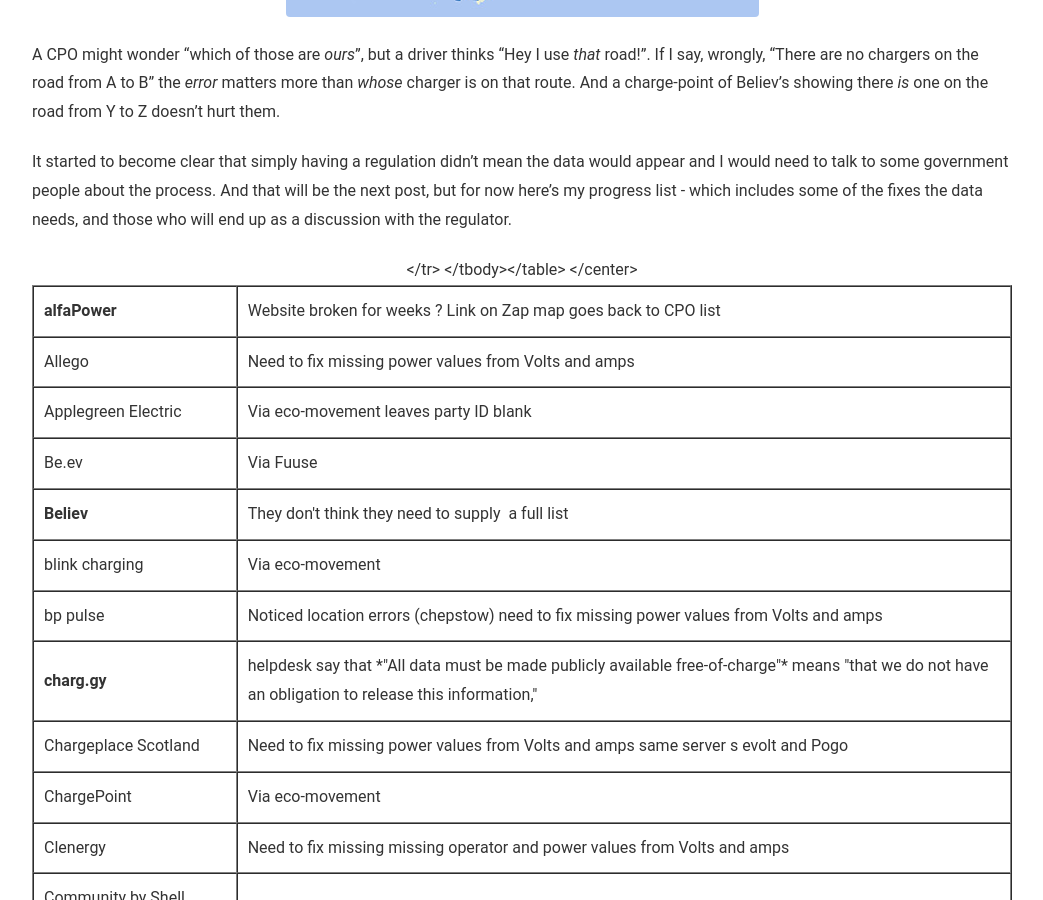
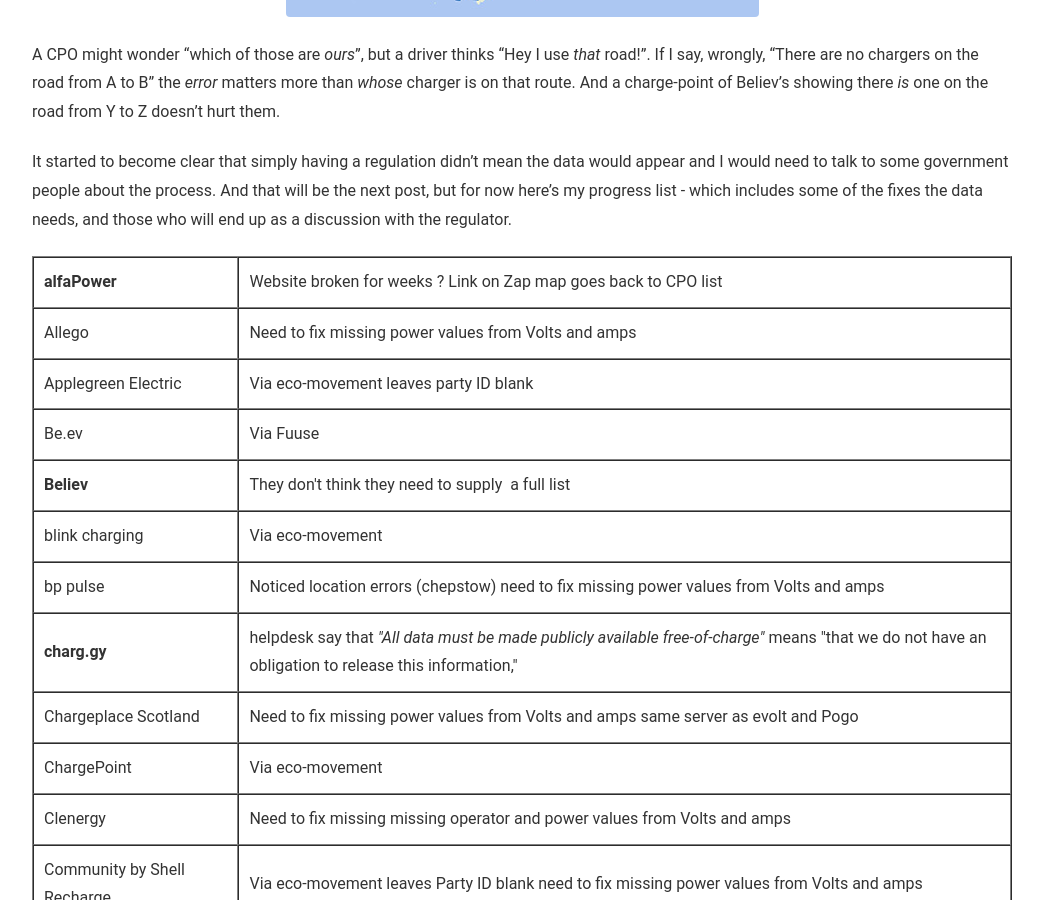
Before and after one commit to jhoneill/jhoneill.github.io, a Jekyll site: the page built from _posts/2025-04-02-Beware of the leopard-Part1.md, in a window 1280 px wide and 900 px high, scrolled down 2756 px. Shown: the whole window, without its empty margins (118-1161 px from the left). Built offline with Jekyll 4.4.1, drawn with Linux system fonts in a browser that asks for light colours.

Commit message:
Table Sorted

```diff
--- a/_posts/2025-04-02-Beware of the leopard-Part1.md
+++ b/_posts/2025-04-02-Beware of the leopard-Part1.md
@@ -106,15 +106,15 @@
 <tr><td><b>Believ</b></td><td>They don't think they need to supply  a full list</td></tr>
 <tr><td>blink charging</td><td>Via eco-movement</td></tr>
 <tr><td>bp pulse</td><td>Noticed location errors (chepstow) need to fix missing power values from Volts and amps</td></tr>
-<tr><td><b>charg.gy</b></td><td>helpdesk say that *"All data must be made publicly available free-of-charge"* means "that we do not have an obligation to release this information,"</td></tr>
-<tr><td>Chargeplace Scotland</td><td>Need to fix missing power values from Volts and amps same server s evolt and Pogo</td></tr>
+<tr><td><b>charg.gy</b></td><td>helpdesk say that <i>"All data must be made publicly available free-of-charge"</i> means "that we do not have an obligation to release this information,"</td></tr>
+<tr><td>Chargeplace Scotland</td><td>Need to fix missing power values from Volts and amps same server as evolt and Pogo</td></tr>
 <tr><td>ChargePoint</td><td>Via eco-movement</td></tr>
 <tr><td>Clenergy</td><td>Need to fix missing missing operator and power values from Volts and amps</td></tr>
 <tr><td>Community by Shell Recharge</td><td>Via eco-movement leaves Party ID blank need to fix missing power values from Volts and amps</td></tr>
 <tr><td><b>ConnectedKerb</b></td><td>Solution delayed - they are talking to the regulator</td></tr>
 <tr><td>Dragon</td><td>Noticed website matched cleanergy, used different server and got access</td></tr>
 <tr><td><b>electroad</b></td><td><b>No answer</b></td></tr>
-<tr><td><b>esb energy</b><td>OCPI "Pending" supplied CSV format location data</td></tr>
+<tr><td><b>esb energy</b></td><td>OCPI "Pending" supplied CSV format location data</td></tr>
 <tr><td><b>evDot / bmmnetworks</b></td><td>Web site has links but they're broken</td></tr>
 <tr><td>evolt</td><td>Noticed location errors (Stortford) Same server as chargeplace Scotland and Pogo</td></tr>
 <tr><td><b>evyve</b></td><td><b>No Answers</b></td></tr>
@@ -144,5 +144,6 @@
 <tr><td><b>weev</b></td><td><b>No Answer</b></td></tr>
 <tr><td>wenea</td><td></td></tr>
 <tr><td><b>Zest</b></td><td>OCPI "Pending" supplying snapshots on demand</td></tr>
+
 </tbody></table>
 </center>
```
